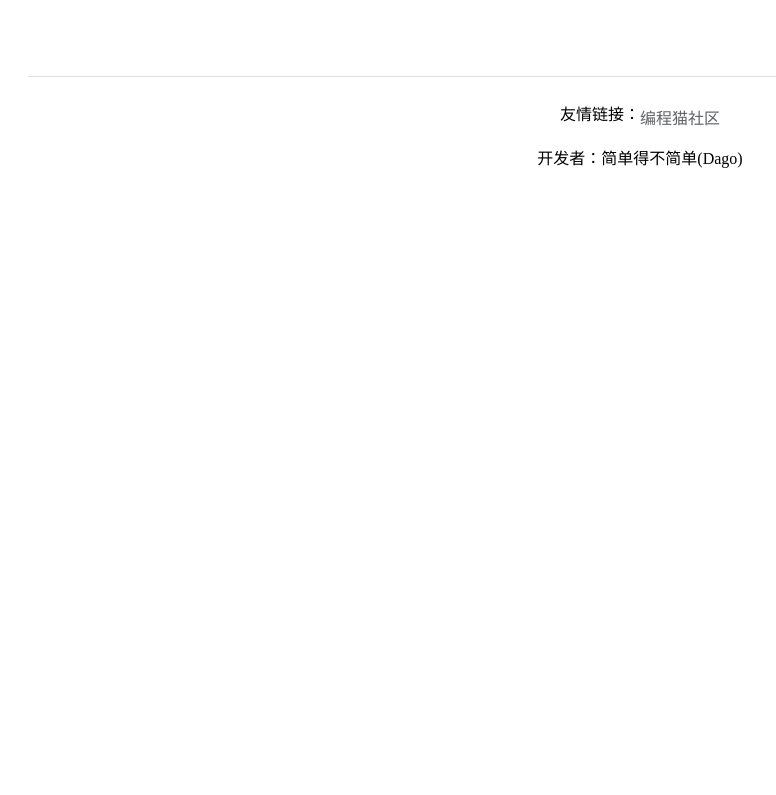
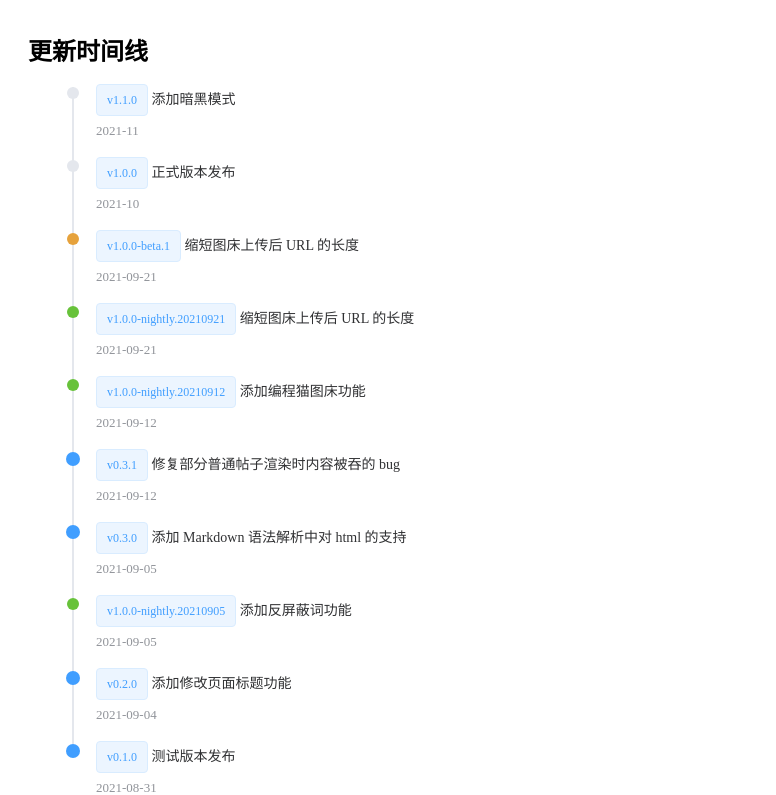
Before and after one commit to codemaoTeam/codemao-browse-enhanced-site, a Vue app: page / in a window 1280 px wide. Shown: the part 345-1140 px from the top of the page, without its empty margins (0-776 px from the left). Before the commit the page ends 800 px from the top, so only its background shows below. Built offline with nearby package versions, Linux system fonts and the light colour scheme.

Commit message:
feat: 添加开发计划时间线（首页）

```diff
--- a/src/views/Home.vue
+++ b/src/views/Home.vue
@@ -1,12 +1,107 @@
 <template>
   <div>
-    <h1 class="title">全面强化体验</h1>
-    <p class="descripition">
-      Codemao Browse Enhanced（CBE）是一个 Chrome
-      扩展，可以让你以更便捷的方式访问编程猫社区官网。
-    </p>
+    <div>
+      <h1 class="title">全面强化体验</h1>
+      <p class="descripition">
+        Codemao Browse Enhanced（CBE）是一个 Chrome
+        扩展，可以让你以更便捷的方式访问编程猫社区官网。
+      </p>
+    </div>
+
+    <div>
+      <h1>更新时间线</h1>
+      <el-timeline>
+        <el-timeline-item
+          v-for="(activity, index) in activities"
+          :key="index"
+          :icon="activity.icon"
+          :type="activity.type"
+          :color="activity.color"
+          :size="activity.size"
+          :timestamp="activity.timestamp"
+        >
+          <el-tag>{{ activity.version }}</el-tag>
+          {{ activity.content }}
+        </el-timeline-item>
+      </el-timeline>
+    </div>
   </div>
 </template>
+
+<script>
+export default {
+  data() {
+    return {
+      reverse: true,
+      activities: [
+        {
+          content: '添加暗黑模式',
+          timestamp: '2021-11',
+          version: 'v1.1.0',
+        },
+        {
+          content: '正式版本发布',
+          timestamp: '2021-10',
+          version: 'v1.0.0',
+        },
+        {
+          content: '缩短图床上传后 URL 的长度',
+          timestamp: '2021-09-21',
+          version: 'v1.0.0-beta.1',
+          type: 'warning',
+        },
+        {
+          content: '缩短图床上传后 URL 的长度',
+          timestamp: '2021-09-21',
+          version: 'v1.0.0-nightly.20210921',
+          type: 'success',
+        },
+        {
+          content: '添加编程猫图床功能',
+          timestamp: '2021-09-12',
+          version: 'v1.0.0-nightly.20210912',
+          type: 'success',
+        },
+        {
+          content: '修复部分普通帖子渲染时内容被吞的 bug',
+          timestamp: '2021-09-12',
+          version: 'v0.3.1',
+          type: 'primary',
+          size: 'large',
+        },
+        {
+          content: '添加 Markdown 语法解析中对 html 的支持',
+          timestamp: '2021-09-05',
+          version: 'v0.3.0',
+          type: 'primary',
+          size: 'large',
+        },
+        {
+          content: '添加反屏蔽词功能',
+          timestamp: '2021-09-05',
+          version: 'v1.0.0-nightly.20210905',
+          type: 'success',
+        },
+        {
+          content: '添加修改页面标题功能',
+          timestamp: '2021-09-04',
+          version: 'v0.2.0',
+          type: 'primary',
+          size: 'large',
+        },
+
+        {
+          content: '测试版本发布',
+          timestamp: '2021-08-31',
+          version: 'v0.1.0',
+          type: 'primary',
+          size: 'large',
+        },
+      ],
+    };
+  },
+};
+</script>
 
 <style scoped>
 .title {
```
